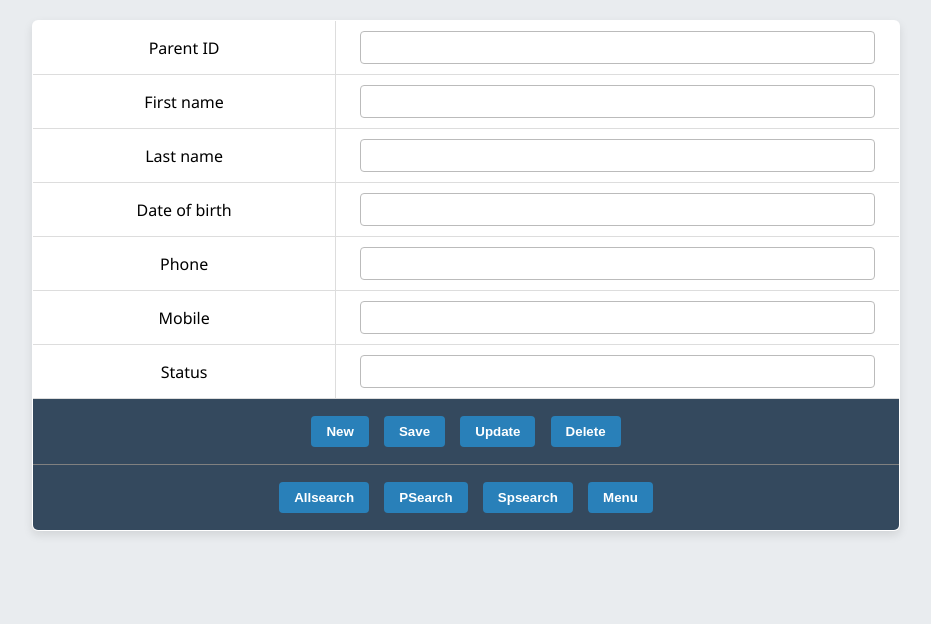
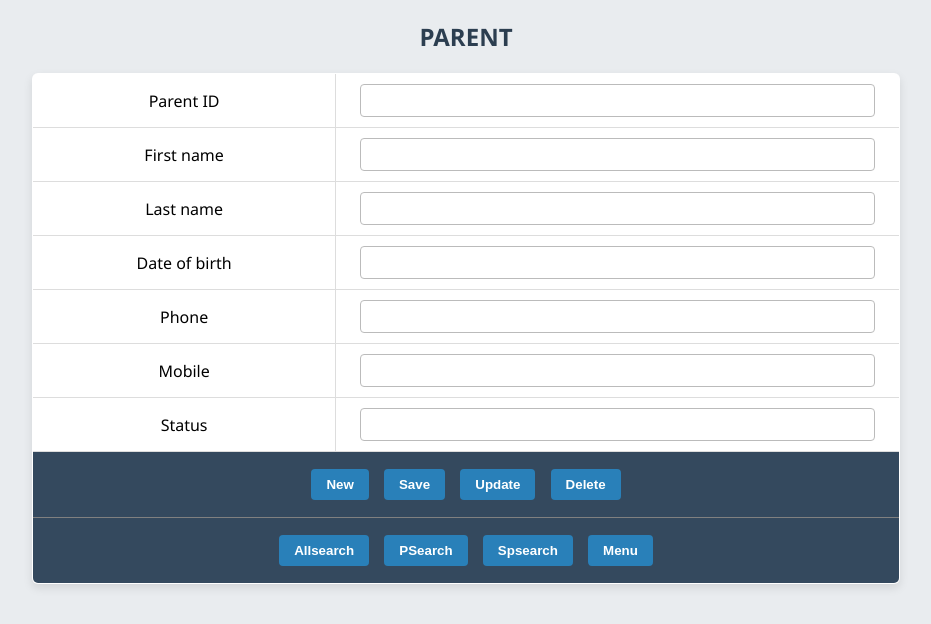
Before and after one commit to shrutidevelops/School-Management-System, a PHP site: page /parent.php in a window 1280 px wide. Shown: the top 624 px of the page, without its empty margins (174-1105 px from the left). Run offline with PHP 8.4, Linux system fonts and the light colour scheme.

Commit message:
Update parent.php

```diff
--- a/parent.php
+++ b/parent.php
@@ -273,6 +273,7 @@ input[type="submit"]:hover, input[type="button"]:hover {
 
 echo '<form name=f method=post action=parent.php>
 <body>
+<h2 align="center">PARENT</h2>
 <table border=1 align=center>
 <tr>
     <td>Parent ID</td>
```
